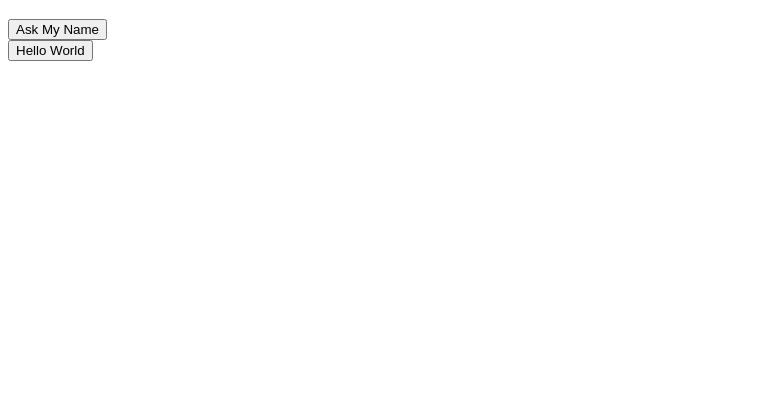
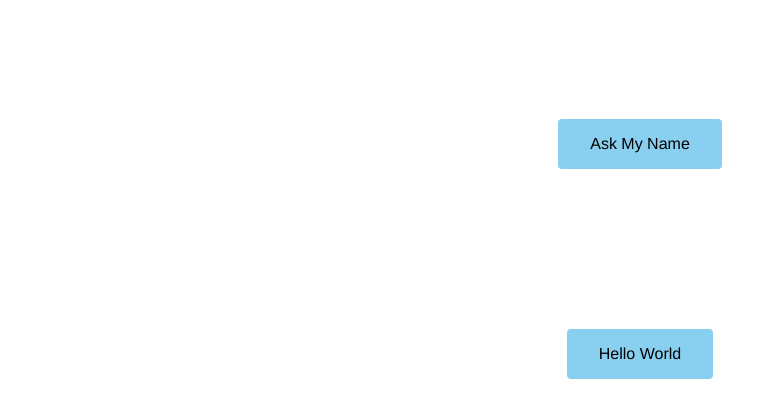
Before and after one commit to khaopatChp/khaopatChp.github.io, a plain HTML site: page intro_to_js/index.html in a window 1280 px wide. Shown: the part 61-478 px from the top of the page, without its empty margins (0-777 px from the left). Drawn offline with Linux system fonts and the light colour scheme.

Commit message:
intro_to_js_2

```diff
--- a/intro_to_js/chonticha.js
+++ b/intro_to_js/chonticha.js
@@ -10,5 +10,5 @@ function askMyName() {
 
  function helloWorld() {
     const h1message = document.getElementById("stater").innerHTML; // ใช้คำสั่ง document.getElementById เหมือนใน askMyName เพื่อเอาข้อความใน h1 มาใส่
-    alert(h1message + ' เลิกกับพี่ได้ดีทุกคน');
+    alert(h1message + ' ชีวิตตอนนี้คือเหนื่อยมากๆ แต่ไม่อยากได้กำลังใจนะ อยากได้เงิน');
  }
--- a/intro_to_js/index.html
+++ b/intro_to_js/index.html
@@ -10,12 +10,14 @@
 <body>
     <div class="js-container">
         <h1 id="stater" class="hearder">My name is</h1>
+        <div class="button">
         <div class="Ask-button">
             <button onclick="askMyName()" class="bubbly-button">Ask My Name</button>
         </div>
         <div class="Hello">
             <button onclick="helloWorld()" class="bubbly-button">Hello World</button>
         </div>
+        </div>
     </div>
     <script src="chonticha.js"></script>
 </body>
--- a/intro_to_js/main.css
+++ b/intro_to_js/main.css
@@ -1,4 +1,28 @@
+
 .hearder{
     display: flex;
     justify-content: center;
 }
+.bubbly-button{
+    font-family: 'Helvetica', 'Arial', sans-serif;
+    display: inline-block;
+    font-size: 1em;
+    padding: 1em 2em;
+    margin-top: 100px;
+    margin-bottom: 60px;
+    -webkit-appearance: none;
+    appearance: none;
+    background-color: #89CFEF;
+    color: $button-text-color;
+    border-radius: 4px;
+    border: none;
+    cursor: pointer;
+    position: relative;
+    transition: transform ease-in 0.1s, box-shadow ;
+}
+.button{
+    display: flex;
+    justify-content: center;
+    align-items: center;
+    flex-direction: column;
+}
```
